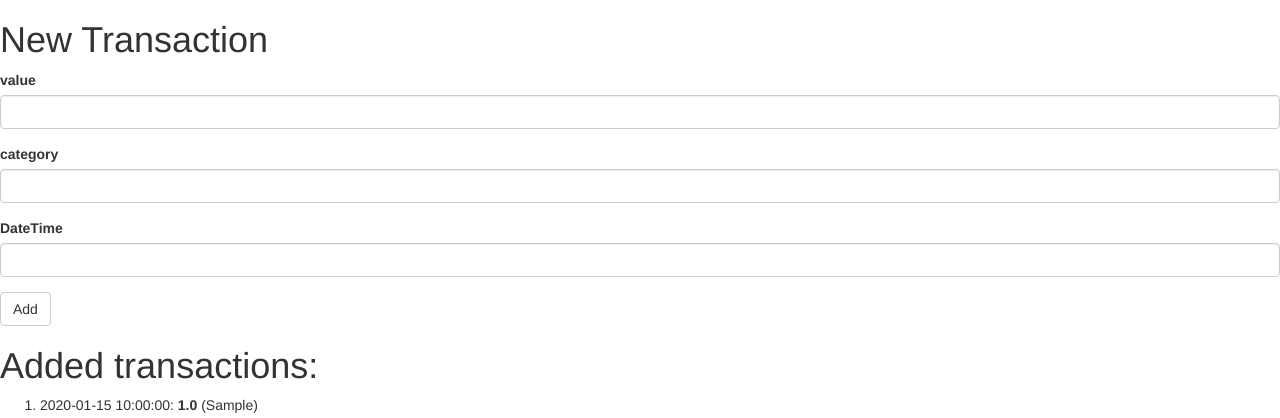
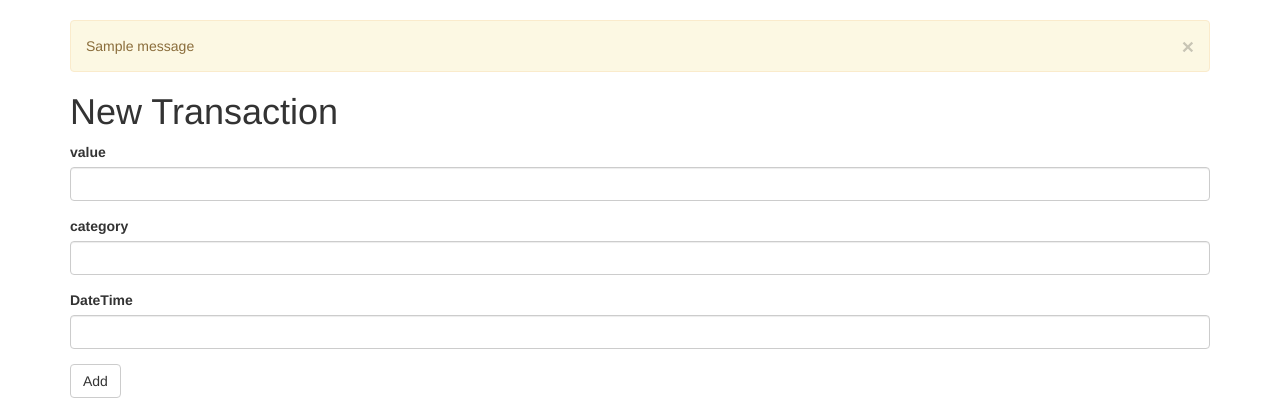
Before and after one commit to gozik/jet-buddy, a Flask app: page /transactions in a window 1280 px wide. Shown: the part 52-470 px from the top of the page. Run offline with Flask 2, Linux system fonts and the light colour scheme; tables that the repository leaves empty hold one stand-in row (values such as "Sample post"); one stand-in notice (Sample message) is shown; some libraries are stand-ins or nearby versions.

Commit message:
Add control and flash message on duplicate transaction

```diff
--- a/app/forms.py
+++ b/app/forms.py
@@ -3,9 +3,9 @@ from wtforms import DecimalField, StringField, DateTimeField, SubmitField
 from wtforms.validators import DataRequired, AnyOf
 
 class TransactionForm(FlaskForm):
-    categories = ['food', 'drinks', 'rent']
+    allowed_categories = ['food', 'drinks', 'rent']
 
     value = DecimalField('value', validators=[DataRequired()])
-    category = StringField('category', validators=[DataRequired(), AnyOf(categories)])
+    category = StringField('category', validators=[DataRequired(), AnyOf(allowed_categories)])
     date = DateTimeField('DateTime', validators=[DataRequired()])
     submit = SubmitField('Add')
--- a/app/routes.py
+++ b/app/routes.py
@@ -1,5 +1,5 @@
 import os
-from flask import render_template, request, redirect, url_for
+from flask import render_template, request, redirect, url_for, flash
 from werkzeug.utils import secure_filename
 
 from app import app, db
@@ -18,11 +18,16 @@ def index():
 def transactions():
     form = TransactionForm()
     if form.validate_on_submit():
-        trn = Transaction(payment_value=form.value.data,
+        if Transaction.query.filter_by(payment_value=form.value.data,
+                payment_date=form.date.data,
+                category=form.category.data).first():
+            flash('Transaction has been added earlier.')
+        else:
+            trn = Transaction(payment_value=form.value.data,
                 payment_date=form.date.data,
                 category=form.category.data)
-        db.session.add(trn)
-        db.session.commit()
+            db.session.add(trn)
+            db.session.commit()
         return redirect(url_for('transactions'))
     return render_template('transactions.html', transactions=Transaction.query.all(), form=form)
 
--- a/app/templates/base.html
+++ b/app/templates/base.html
@@ -27,6 +27,13 @@
 
 {% block content %}
 <div class="container">
+    {% for message in get_flashed_messages() %}
+    <div class="alert alert-warning">
+        <button type="button" class="close" data-dismiss="alert">&times;</button>
+        {{ message }}
+    </div>
+    {% endfor %}
+
     {% block page_content %}{% endblock %}
 </div>
 {% endblock %}
--- a/app/templates/transactions.html
+++ b/app/templates/transactions.html
@@ -1,7 +1,7 @@
 {% extends "base.html" %}
 {% import "bootstrap/wtf.html" as wtf%}
 
-{% block content %}
+{% block page_content %}
     <h1>New Transaction</h1>
     {{ wtf.quick_form(form) }}
     {% if transactions %}
```
